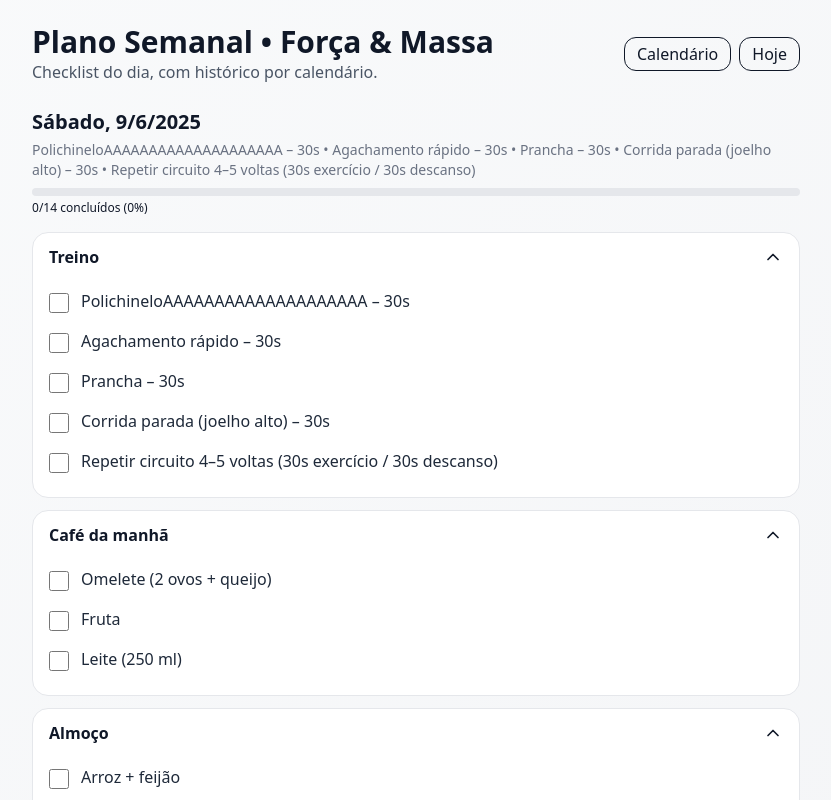
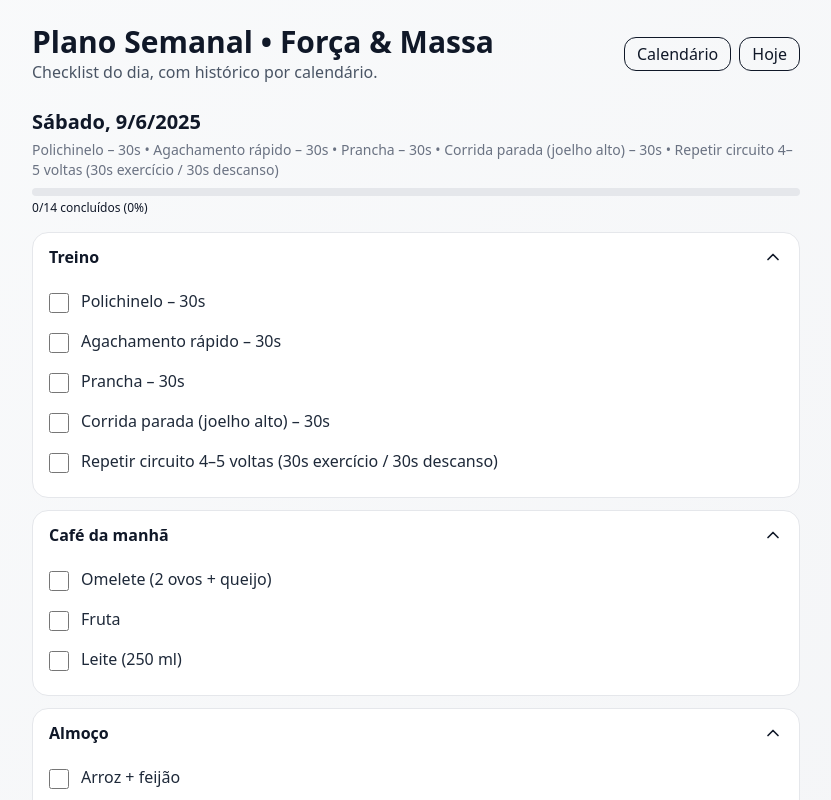
Before and after one commit to Eduardo98978/meu-checklist, a React (Vite) app: page / in a window 1280 px wide. Shown: the top 800 px of the page, without its empty margins (224-1055 px from the left). Built offline with nearby package versions, Linux system fonts and the light colour scheme.

Commit message:
terceiro update plano semanal

```diff
--- a/src/ChecklistPlano.jsx
+++ b/src/ChecklistPlano.jsx
@@ -100,7 +100,7 @@ const plano = [
   {
     dia: "Sábado",
     treino: [
-      "PolichineloAAAAAAAAAAAAAAAAAAAA – 30s",
+      "Polichinelo – 30s",
       "Agachamento rápido – 30s",
       "Prancha – 30s",
       "Corrida parada (joelho alto) – 30s",
```
